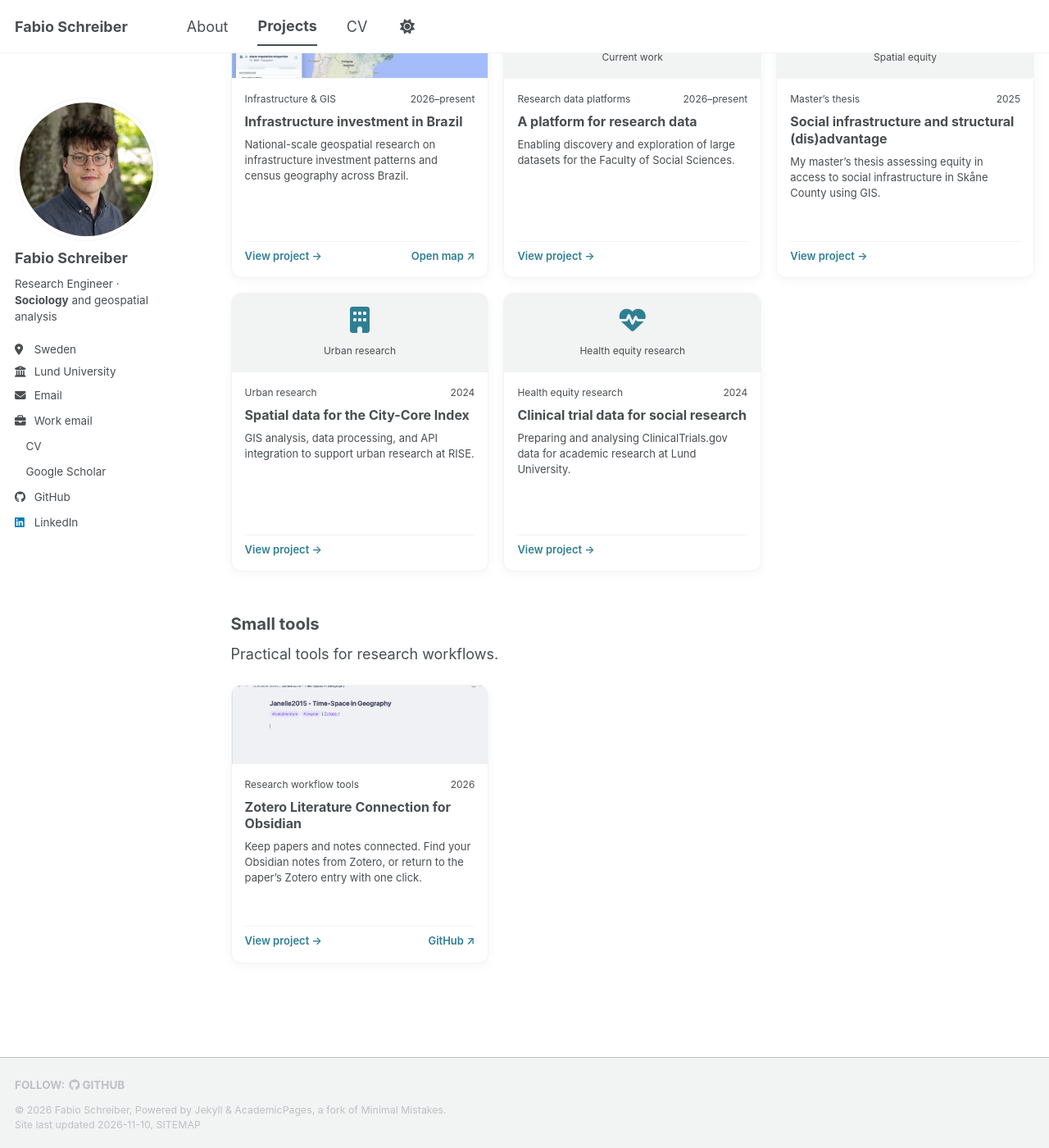
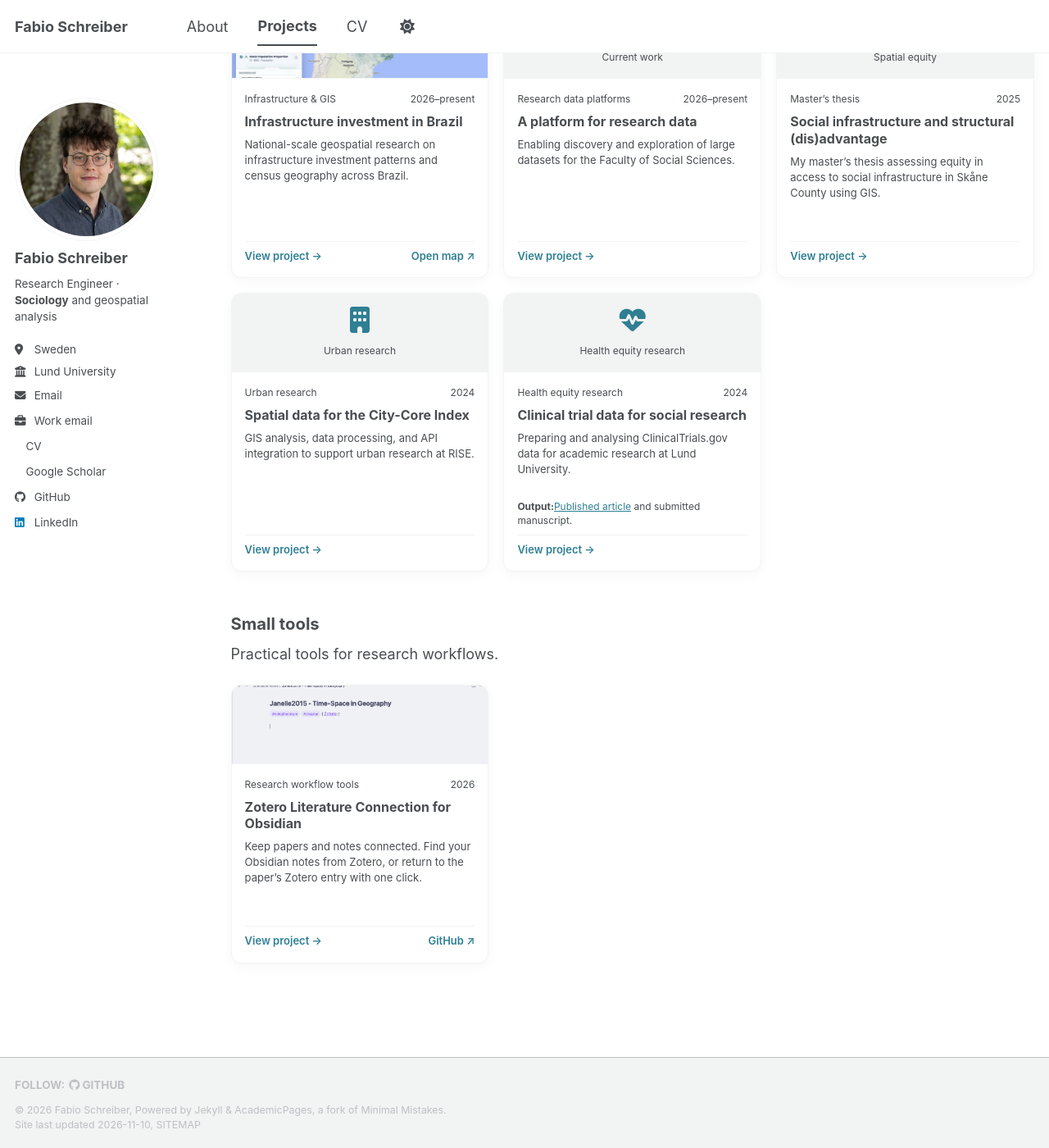
Before and after one commit to fab1s/fab1s.github.io, a Jekyll site: the page built from _pages/projects.html, in a window 1280 px wide and 1400 px high, scrolled down 198 px. Shown: the whole window at 82% size. Built offline with Jekyll 4.4.1, drawn with Linux system fonts in a browser that asks for light colours; a style sheet for code colours, icons or effects is not loaded.

Commit message:
Show clinical trials research output inside project card

```diff
--- a/_includes/project-card.html
+++ b/_includes/project-card.html
@@ -27,6 +27,9 @@
     </p>
     <{{ heading }} class="project-card__title"><a href="{{ project.url | relative_url }}">{{ project.title | escape }}</a></{{ heading }}>
     <p class="project-card__summary">{{ project.excerpt | strip_html | escape }}</p>
+    {% if project.research_output %}
+      <div class="project-card__output"><strong>Output:</strong> {{ project.research_output | markdownify }}</div>
+    {% endif %}
     <div class="project-card__links">
       <a href="{{ project.url | relative_url }}" aria-label="View project: {{ project.title | escape }}">View project <span aria-hidden="true">→</span></a>
       {% if project.map_preview %}<a href="https://sandy-ivory-k65c.here.now/" target="_blank" rel="noopener noreferrer">Open map <span aria-hidden="true">↗</span></a>{% endif %}
--- a/_portfolio/clinical-trials.md
+++ b/_portfolio/clinical-trials.md
@@ -6,6 +6,7 @@ area: "Health equity research"
 group: "Health equity research"
 period: "2024"
 order: 5
+research_output: "[Published article](https://www.tandfonline.com/doi/full/10.1080/09581596.2026.2670065#abstract) and submitted manuscript."
 ---
 
 
--- a/assets/css/main.scss
+++ b/assets/css/main.scss
@@ -130,6 +130,14 @@
   font-size:13px;
   line-height:1.45;
 }
+.project-card__output {
+  margin-top:auto;
+  font-size:12px;
+  line-height:1.4;
+}
+.project-card .project-card__output p { display:inline; margin:0; font-size:inherit; }
+.project-card__output a { color:var(--global-base-color); }
+.project-card__output + .project-card__links { margin-top:0; }
 .project-card__links {
   display:flex;
   justify-content:space-between;
```
